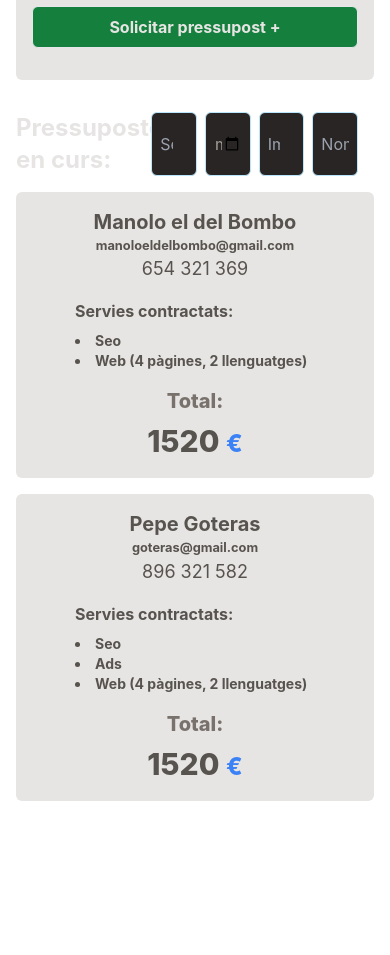
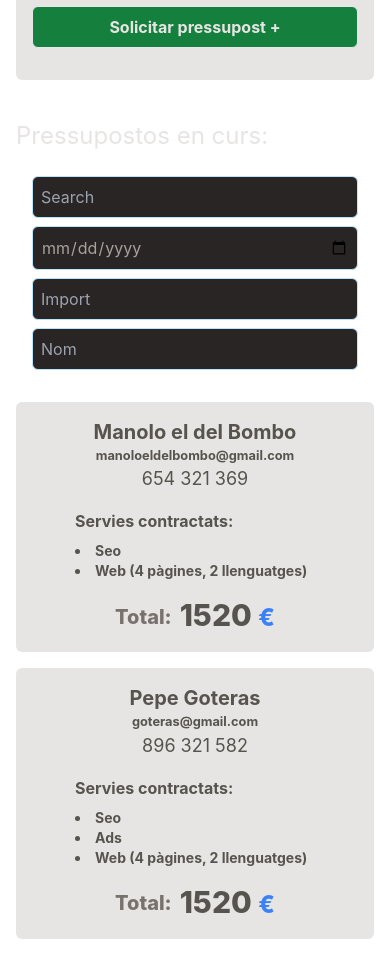
Before and after one commit to JuanDNJ/s6-pressupostos, a React (Vite) app: page /s6-pressupostos/calculadora in a window 390 px wide. Shown: the part 1157-2112 px from the top of the page. Before the commit the page ends 1974 px from the top, so only its background shows below. Built offline with nearby package versions, Linux system fonts and the light colour scheme.

Commit message:
Arreglando algunos estilos para la vista telefono

```diff
--- a/src/components/BudgetWebOptions.jsx
+++ b/src/components/BudgetWebOptions.jsx
@@ -5,9 +5,11 @@ const BudgetWebOptions = () => {
     useStore();
 
   return (
-    <section className="col-start-2 p-4 flex flex-col gap-4">
+    <section className="col-start-1 col-end-3 md:col-start-2 py-4 md:px-2 flex flex-col gap-2 md:gap-4">
       <article className="flex items-center">
-        <span className="flex-1 p-2 text-right">Nombre de pàgines</span>
+        <span className="flex-1 p-2 text-right text-sm md:text-sm">
+          Nombre de pàgines
+        </span>
         <div className="flex-1 flex gap-2 items-center pl-8">
           <button
             onClick={handlerPage.addPage}
@@ -26,7 +28,9 @@ const BudgetWebOptions = () => {
         </div>
       </article>
       <article className="flex items-center  ">
-        <span className="flex-1 p-2 text-right">Nombre de llenguatges</span>
+        <span className="flex-1 p-2 text-right text-sm md:text-sm">
+          Nombre de llenguatges
+        </span>
         <div className="flex-1 flex gap-2 items-center pl-8">
           <button
             onClick={handlerLanguage.addLanguage}
--- a/src/components/Budgets.jsx
+++ b/src/components/Budgets.jsx
@@ -3,11 +3,11 @@ import Form from "./Form";
 const Budgets = () => {
   return (
     <Form name="pressupostos">
-      <header className="grid grid-cols-3 justify-between">
-        <h2 className="text-2xl text-stone-200 font-bold">
+      <header className="grid md:grid-cols-3 justify-between">
+        <h2 className="text-2xl  py-2 text-stone-200 md:text-3xl text-center md:text-left">
           Pressupostos en curs:
         </h2>
-        <section className="col-span-2 grid grid-cols-4 gap-2 px-4">
+        <section className="col-span-2 grid md:grid-cols-4 gap-2 p-4">
           <input
             name="search"
             className="p-2 rounded-md text-stone-400 bg-stone-800 border border-sky-200"
@@ -47,7 +47,7 @@ const Budgets = () => {
             <li>Web (4 pàgines, 2 llenguatges)</li>
           </ul>
         </div>
-        <div className="flex flex-col items-center justify-center gap-2 py-4 px-2">
+        <div className="flex md:flex-col items-center justify-center gap-2 py-4 px-2">
           <strong className="text-xl font-extrabold text-stone-500">
             Total:
           </strong>
@@ -70,7 +70,7 @@ const Budgets = () => {
             <li>Web (4 pàgines, 2 llenguatges)</li>
           </ul>
         </div>
-        <div className="flex flex-col items-center justify-center gap-2 py-4 px-2">
+        <div className="flex  md:flex-col items-center justify-center gap-2 py-4 px-2">
           <strong className="text-xl font-extrabold text-stone-500">
             Total:
           </strong>
```
